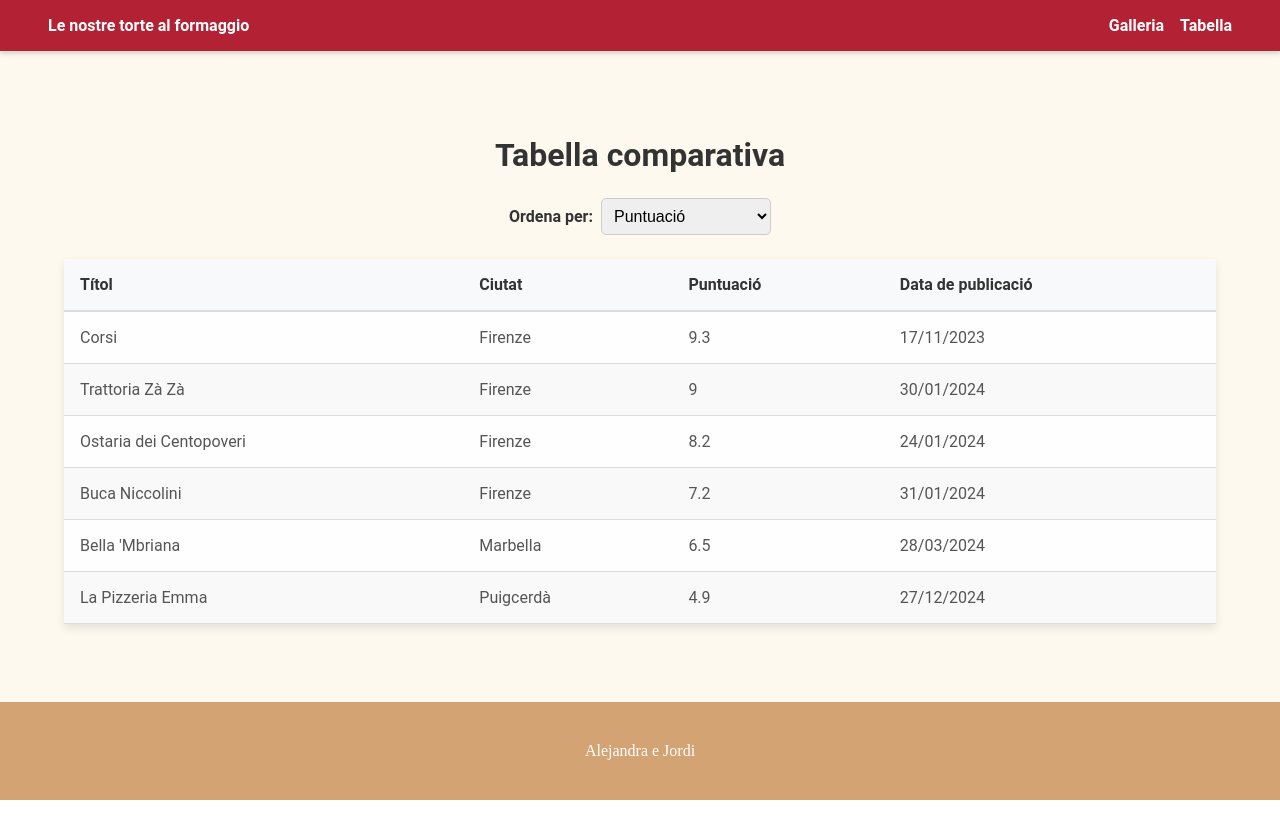
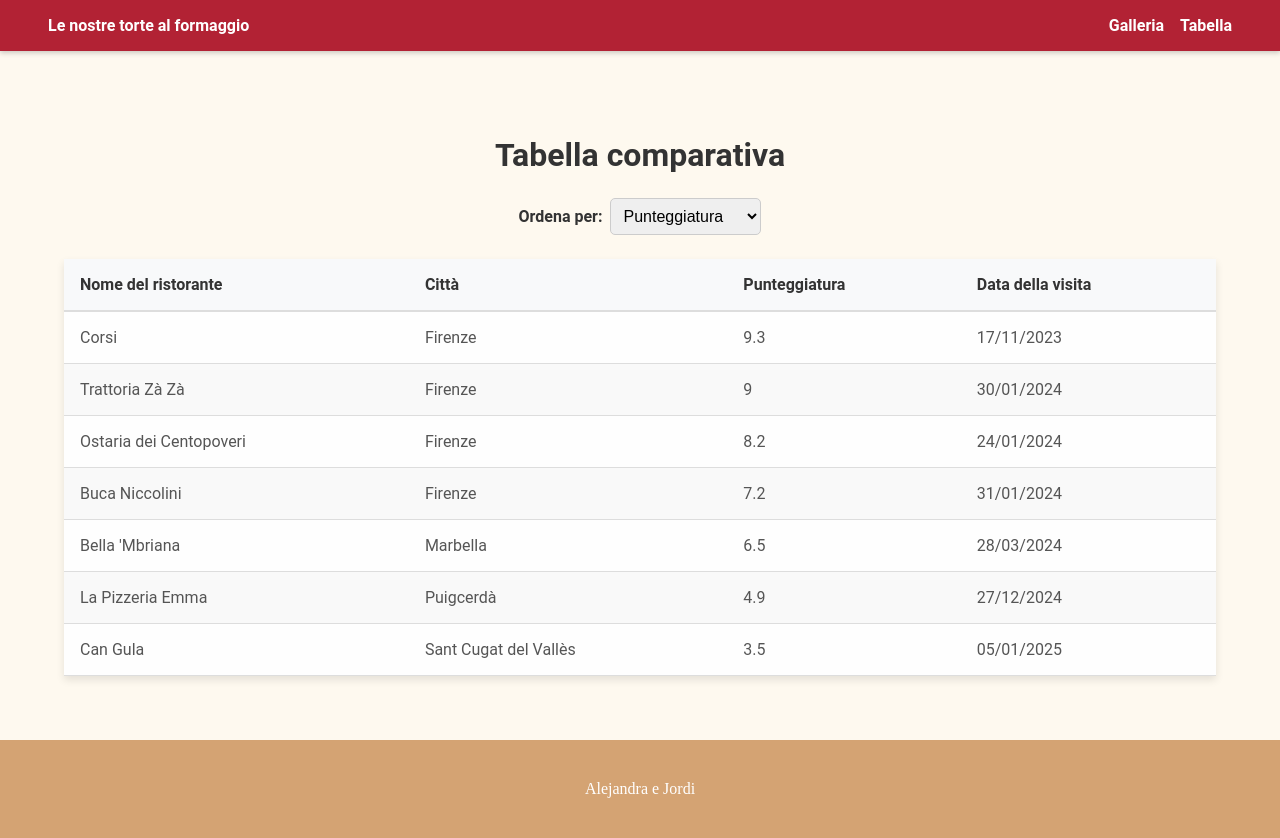
Before and after one commit to jordiciurana16/cheesecake, a React (Vite) app: page /compare in a window 1280 px wide. Before the commit the page ends 800 px from the top, so only its background shows below. Built offline with nearby package versions, Linux system fonts and the light colour scheme.

Commit message:
update new places

```diff
--- a/src/data/cheesecakes.json
+++ b/src/data/cheesecakes.json
@@ -23,7 +23,7 @@
     "id": "3",
     "title": "Trattoria Zà Zà",
     "releaseDate": "30/01/2024",
-    "rating": 9,
+    "rating": 9.0,
     "location": "Firenze",
     "description": "L'última nit, la llum s'apagava,\nFlorència ens mirava, la ciutat callava.\nUn sopar a Zà Zà, moments per recordar,\nla tarta tan bona que vam voler tornar.\n\nRecreant el dia perfecte, mà en mà,\ndespedint Corsi, el lloc on tot va començar.\nFlorència ens abraça en un últim sospir,\nun comiat dolç que ens farà somriure.",
     "image": "/trattoria-zaza-1.jpg",
@@ -56,7 +56,17 @@
     "rating": 4.9,
     "location": "Puigcerdà",
     "description": "Setmana Santa, el cel plorava,\ndos mesos lluny, el retrobament arribava.\nA Marbella, una processó esperada,\ncancel·lada pel temps, una nit inesperada.\n\nVam buscar refugi en un italià,\nsabors que ens porten a casa, de veritat.\nUn pot petit, dolçor i record,\nla nostàlgia ens uneix en aquest acord.",
-    "image": "/bella-mbriana-1.jpg",
+    "image": "/pizzeria-emma-1.jpg",
     "mapLink": "https://maps.app.goo.gl/KbthdgNDGGLraqnN6"
+  },
+  {
+    "id": "7",
+    "title": "Can Gula",
+    "releaseDate": "05/01/2025",
+    "rating": 3.5,
+    "location": "Sant Cugat del Vallès",
+    "description": "Setmana Santa, el cel plorava,\ndos mesos lluny, el retrobament arribava.\nA Marbella, una processó esperada,\ncancel·lada pel temps, una nit inesperada.\n\nVam buscar refugi en un italià,\nsabors que ens porten a casa, de veritat.\nUn pot petit, dolçor i record,\nla nostàlgia ens uneix en aquest acord.",
+    "image": "/can-gula-1.jpg",
+    "mapLink": "https://g.co/kgs/FcCFPu9"
   }
 ]
--- a/src/pages/Compare.tsx
+++ b/src/pages/Compare.tsx
@@ -63,9 +63,9 @@ const Compare: React.FC = () => {
               borderRadius: "5px",
             }}
           >
-            <option value="rating">Puntuació</option>
-            <option value="releaseDate">Data de publicació</option>
-            <option value="location">Ciutat</option>
+            <option value="rating">Punteggiatura</option>
+            <option value="releaseDate">Data della visita</option>
+            <option value="location">Città</option>
           </select>
         </div>
 
@@ -88,7 +88,7 @@ const Compare: React.FC = () => {
                   borderBottom: "2px solid #ddd",
                 }}
               >
-                Títol
+                Nome del ristorante
               </th>
               <th
                 style={{
@@ -99,7 +99,7 @@ const Compare: React.FC = () => {
                   borderBottom: "2px solid #ddd",
                 }}
               >
-                Ciutat
+                Città
               </th>
               <th
                 style={{
@@ -110,7 +110,7 @@ const Compare: React.FC = () => {
                   borderBottom: "2px solid #ddd",
                 }}
               >
-                Puntuació
+                Punteggiatura
               </th>
               <th
                 style={{
@@ -121,7 +121,7 @@ const Compare: React.FC = () => {
                   borderBottom: "2px solid #ddd",
                 }}
               >
-                Data de publicació
+                Data della visita
               </th>
             </tr>
           </thead>
```
Also changed, not shown: public/can-gula-1.jpg (added), public/pizzeria-emma-1.jpg (added).
